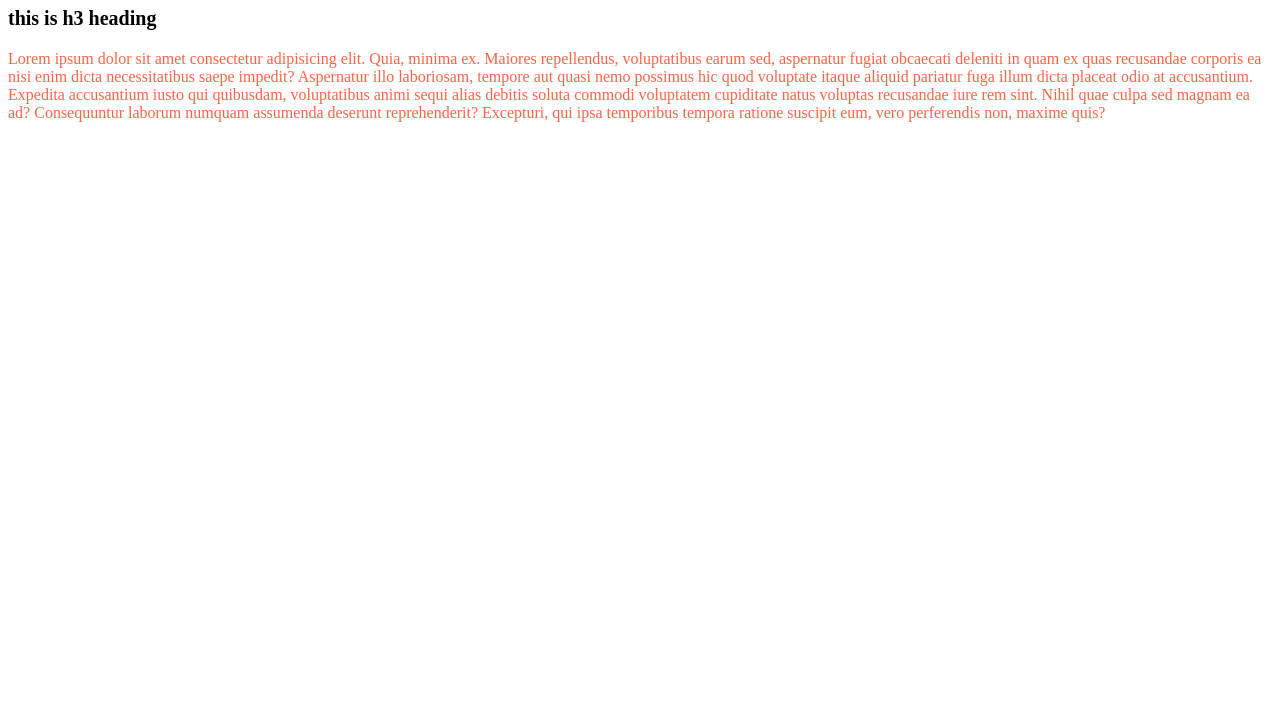
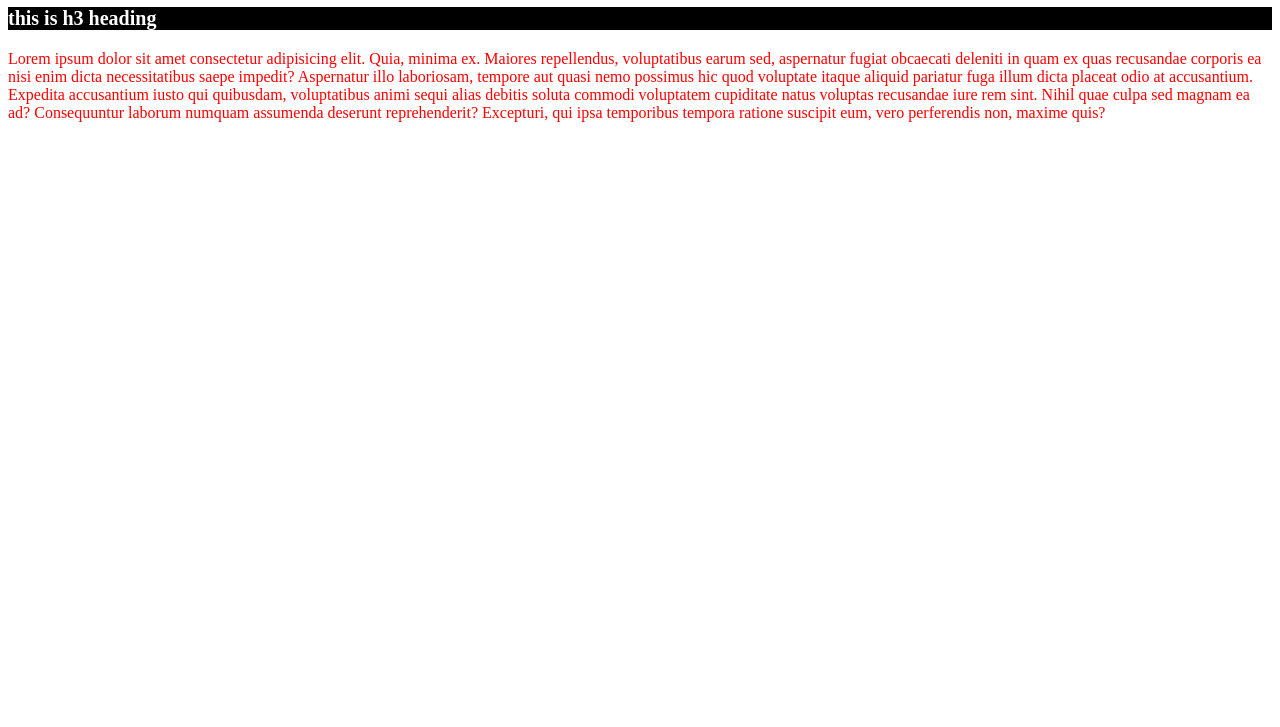
Before and after one commit to Salikur6/git-page, a plain HTML site: page index.html in a window 1280 px wide. Shown: the part 73-800 px from the top of the page. Drawn offline with Linux system fonts and the light colour scheme.

Commit message:
some mistake solve

```diff
--- a/style.css
+++ b/style.css
@@ -1,9 +1,9 @@
 h3 {
-    color: black;
-    background-color: white;
+    color: rgb(255, 255, 255);
+    background-color: rgb(0, 0, 0);
     font-size: 20px;
 }
 
 p {
-    color: tomato;
+    color: red;
 }
```
